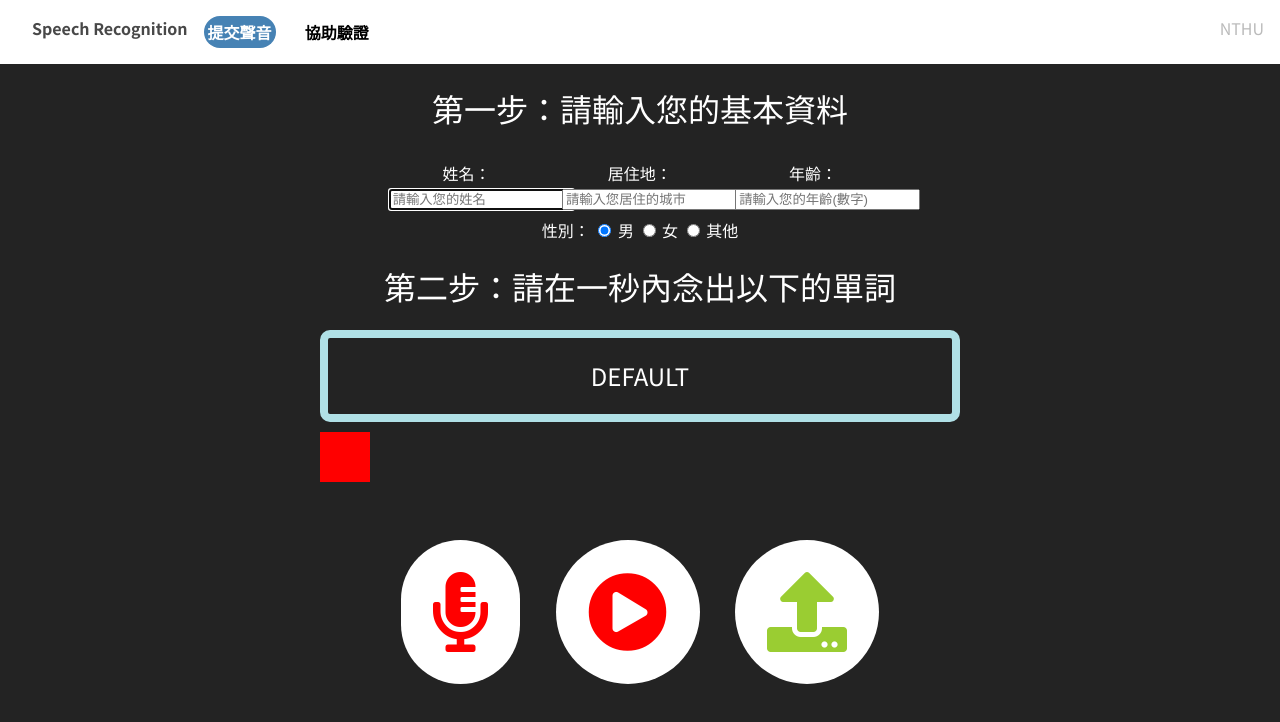
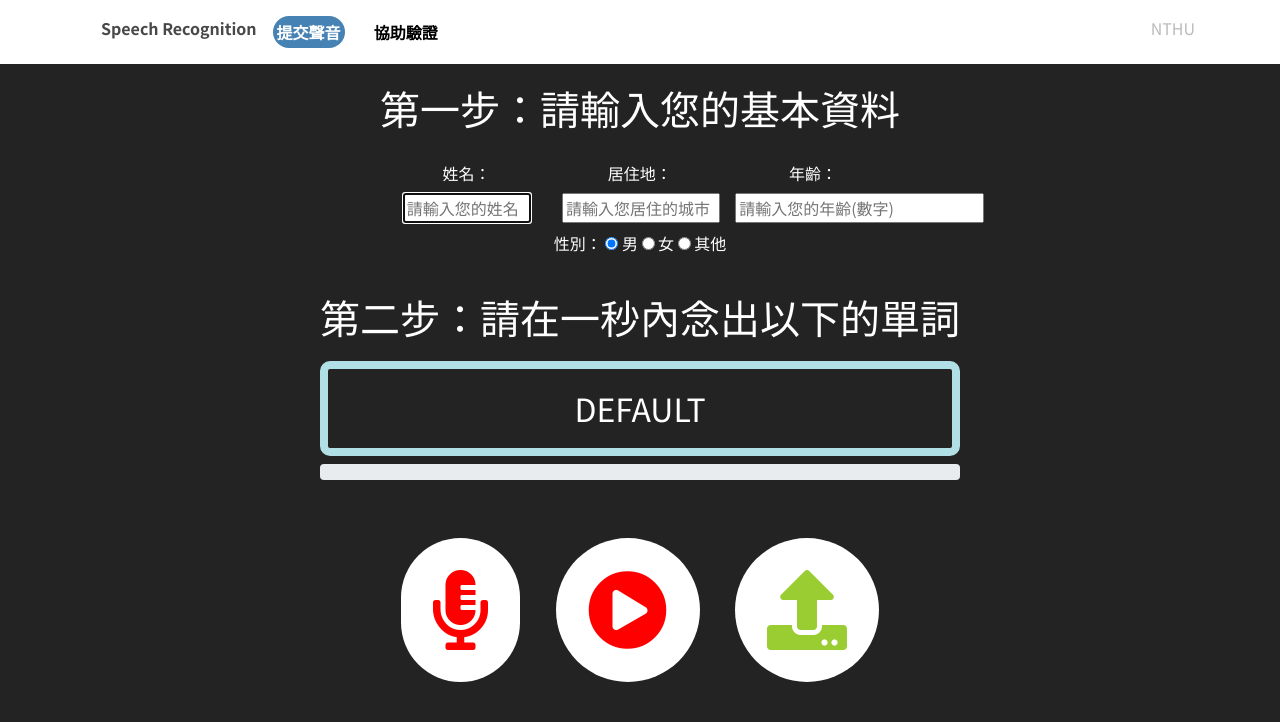
Before and after one commit to wayne8475/SpeechCollect, a plain HTML site: page index.html in a window 1280 px wide. Drawn offline with nearby package versions, Linux system fonts and the light colour scheme.

Commit message:
animation-update

```diff
--- a/index.html
+++ b/index.html
@@ -6,6 +6,7 @@
 	<meta name="viewport" content="width=device-width, initial-scale=1.0">
 	<meta http-equiv="X-UA-Compatible" content="ie=edge">
 
+	<link rel="stylesheet" href="https://stackpath.bootstrapcdn.com/bootstrap/4.1.3/css/bootstrap.min.css" integrity="sha384-MCw98/SFnGE8fJT3GXwEOngsV7Zt27NXFoaoApmYm81iuXoPkFOJwJ8ERdknLPMO" crossorigin="anonymous">
 	<link rel="stylesheet" href="https://use.fontawesome.com/releases/v5.3.1/css/all.css" integrity="sha384-mzrmE5qonljUremFsqc01SB46JvROS7bZs3IO2EmfFsd15uHvIt+Y8vEf7N7fWAU" crossorigin="anonymous">
 
 	<title>語音辨識專題資料集</title>
@@ -30,15 +31,15 @@
 		<form id="userform">
 			<div id="inputbox">
 				<label for="user"> 姓名：</label>
-				<input id="user" type="text" name="user" placeholder="請輸入您的姓名" required autofocus>
+				<input id="user" type="text" name="user" placeholder="請輸入您的姓名" size="8" required autofocus>
 			</div>
 			<div id="inputbox">
 				<label for="place""> 居住地：</label>
-				<input id="place" type="text" name="place" placeholder="請輸入您居住的城市" required>
+				<input id="place" type="text" name="place" placeholder="請輸入您居住的城市" size="11" required>
 			</div>
 			<div id="inputbox">
 				<label for="age"> 年齡：</label>
-				<input id="age" type="number" min="1" name="age" placeholder="請輸入您的年齡(數字)" required>
+				<input id="age" type="number" min="1" name="age" placeholder="請輸入您的年齡(數字)" size="2" required>
 			</div>
 			<label for="sex"> 性別：</label>
 			<input type="radio" name="gender" value="male" checked> 男
@@ -48,11 +49,13 @@
 		<div id="sound">
 			<h1><span id="instruction"> 第二步：請在一秒內念出以下的單詞</span></h1>
 			<h2><span id="word"">default</span></h2>
-			<div id="timeanimation"></div>
-			<button title="錄製" id="button1" style ="color : red" class="fas fa-microphone-alt fa-5x"></button>
-			<button title="試聽" id="button2" style ="color : red" class="fas fa-play-circle fa-5x"></button>
-			<button title="上傳" id="button3" style ="color : yellowgreen" class="fas fa-upload fa-5x"></button>
+			<div class="progress">
+				<div id=timeanimation class="progress-bar progress-bar-striped progress-bar-animated" role="progressbar" aria-valuenow="0" aria-valuemin="0" aria-valuemax="100" style="width: 0%"></div>
+			</div>
 		</div>
+		<button title="錄製" id="button1" style ="color : red" class="fas fa-microphone-alt fa-5x"></button>
+		<button title="試聽" id="button2" style ="color : red" class="fas fa-play-circle fa-5x"></button>
+		<button title="上傳" id="button3" style ="color : yellowgreen" class="fas fa-upload fa-5x"></button>
 	</div>
 	<script type="text/javascript" src="scripts/main.js"></script>
 </body>
--- a/styles/main.css
+++ b/styles/main.css
@@ -67,18 +67,16 @@ h2 {
     font-weight: normal;
     color: white;
     text-transform: uppercase;
-	margin: 0 25% 0 25%;
     padding: 20px 0;
     border: 8px solid powderblue;
     border-radius:10px;
 }
 
+#sound {
+    margin: 10px 25% 10px 25%;
+}
+
 #timeanimation {
-    margin: 10px 25% 10px 25%;
-    width: 50px;
-    height: 50px;
-    background: red;
-    position: relative;
     animation-name: count-one;
     animation-duration: 1s;
     animation-play-state: paused;
@@ -87,10 +85,10 @@ h2 {
 
 @keyframes count-one{
     from{
-        left:0%;
+        width: 0%
     }
     to{
-        left:47%;
+        width: 100%
     }
 }
 
```
